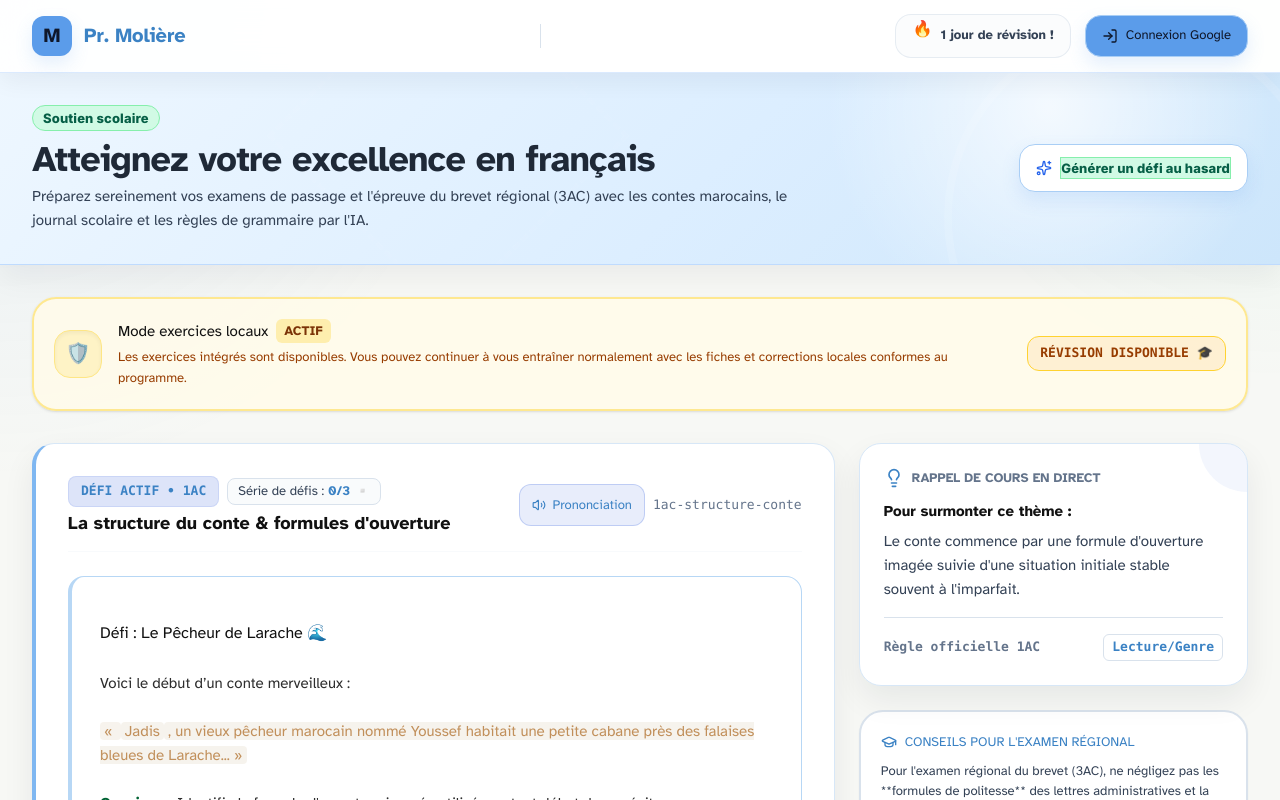
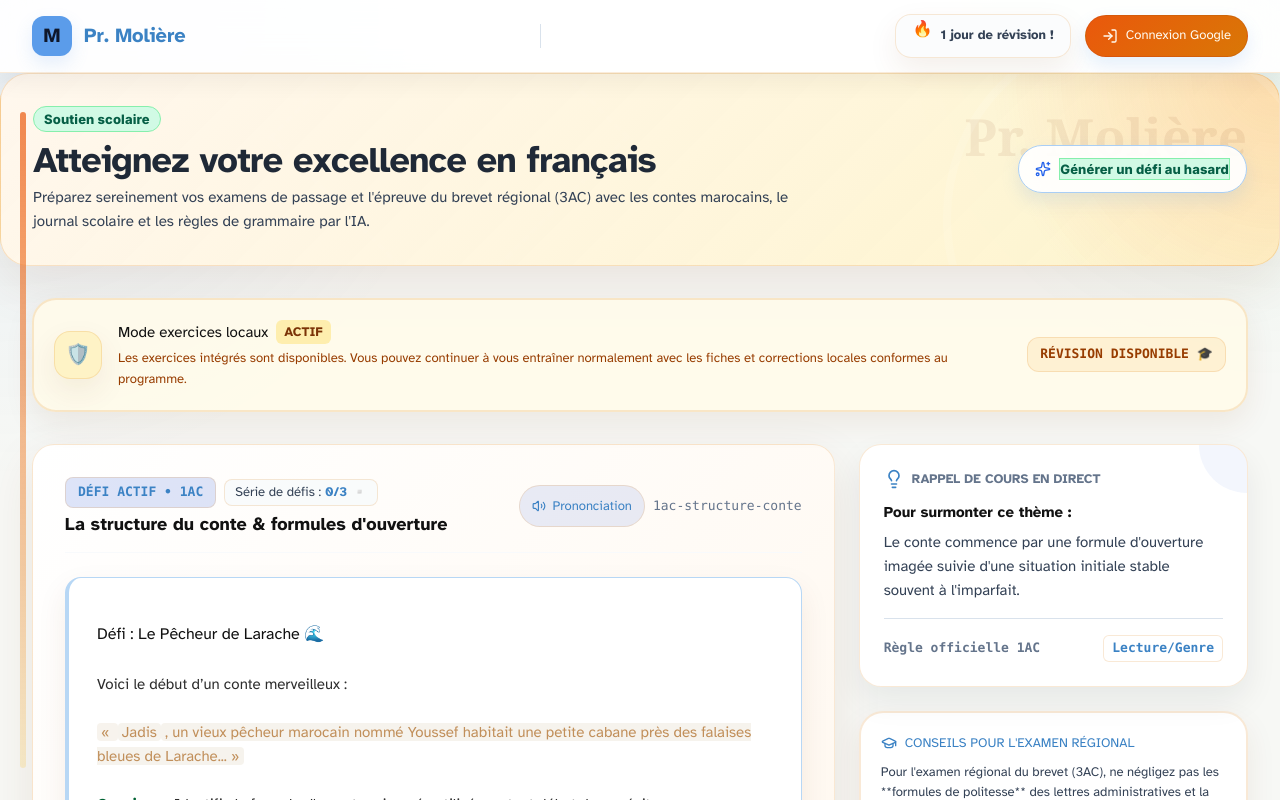
Before and after one commit to amzalha/pr-moliere, a React (Vite) app: page / in a window 1280 px wide. Shown: the top 800 px of the page. Built offline with nearby package versions, Linux system fonts and the light colour scheme; no server answers; the database is empty; a web font is replaced by a local one.

Commit message:
Improve frontend inspired premium visual layer

```diff
--- a/src/index.css
+++ b/src/index.css
@@ -953,3 +953,244 @@ header strong {
     overflow-y: visible !important;
   }
 }
+
+/* =========================================================
+   PR Moliere — couche design inspiree premium safe
+   Branche: feature/frontend-inspired-pr-moliere
+   Objectif: amelioration visuelle sans rupture fonctionnelle
+   ========================================================= */
+
+:root {
+  --pm-cream-bg: #fff8ed;
+  --pm-cream-bg-2: #f8ead5;
+  --pm-paper: rgba(255, 255, 255, 0.92);
+  --pm-paper-strong: #ffffff;
+  --pm-orange: #d97706;
+  --pm-orange-soft: #fed7aa;
+  --pm-brown: #7c2d12;
+  --pm-ink: #1f2937;
+  --pm-muted: #6b7280;
+  --pm-blue-soft: #dbeafe;
+  --pm-green-soft: #dcfce7;
+  --pm-purple-soft: #f3e8ff;
+  --pm-red-soft: #fee2e2;
+  --pm-radius-xl: 1.35rem;
+  --pm-radius-2xl: 1.75rem;
+  --pm-shadow-soft: 0 18px 50px rgba(120, 53, 15, 0.10);
+  --pm-shadow-card: 0 12px 30px rgba(120, 53, 15, 0.08);
+}
+
+html {
+  background:
+    radial-gradient(circle at top left, rgba(254, 215, 170, 0.50), transparent 34rem),
+    linear-gradient(135deg, var(--pm-cream-bg), var(--pm-cream-bg-2));
+}
+
+body {
+  background:
+    radial-gradient(circle at 12% 8%, rgba(251, 191, 36, 0.22), transparent 22rem),
+    radial-gradient(circle at 92% 18%, rgba(96, 165, 250, 0.16), transparent 24rem),
+    linear-gradient(135deg, var(--pm-cream-bg), var(--pm-cream-bg-2)) !important;
+  color: var(--pm-ink);
+}
+
+#pr-moliere-root {
+  min-height: 100vh;
+}
+
+#pr-moliere-root header {
+  backdrop-filter: blur(18px);
+  background: rgba(255, 248, 237, 0.88) !important;
+  border-bottom: 1px solid rgba(217, 119, 6, 0.14) !important;
+  box-shadow: 0 8px 26px rgba(120, 53, 15, 0.06);
+}
+
+#pr-moliere-root header h1,
+#pr-moliere-root header h2,
+#hero-banner h1,
+#hero-banner h2 {
+  letter-spacing: -0.035em;
+}
+
+#hero-banner {
+  background:
+    radial-gradient(circle at top right, rgba(251, 146, 60, 0.25), transparent 18rem),
+    linear-gradient(135deg, rgba(255, 247, 237, 0.98), rgba(254, 243, 199, 0.88)) !important;
+  border: 1px solid rgba(217, 119, 6, 0.18) !important;
+  border-radius: var(--pm-radius-2xl) !important;
+  box-shadow: var(--pm-shadow-soft) !important;
+  overflow: hidden;
+}
+
+#hero-banner::before {
+  content: "Pr. Molière";
+  position: absolute;
+  right: 2rem;
+  top: 1.4rem;
+  font-family: Georgia, "Times New Roman", serif;
+  font-size: clamp(1.6rem, 4vw, 3.4rem);
+  font-weight: 800;
+  color: rgba(124, 45, 18, 0.08);
+  pointer-events: none;
+}
+
+#pr-moliere-root main section,
+#pr-moliere-root main article,
+#pr-moliere-root main aside {
+  border-radius: var(--pm-radius-xl);
+}
+
+#pr-moliere-root .rounded-2xl,
+#pr-moliere-root .rounded-3xl {
+  box-shadow: var(--pm-shadow-card);
+}
+
+#pr-moliere-root .bg-white,
+#pr-moliere-root .bg-slate-50,
+#pr-moliere-root .bg-orange-50,
+#pr-moliere-root .bg-amber-50 {
+  background-color: var(--pm-paper) !important;
+}
+
+#pr-moliere-root .border,
+#pr-moliere-root .border-2 {
+  border-color: rgba(217, 119, 6, 0.16) !important;
+}
+
+#pr-moliere-root button {
+  border-radius: 999px;
+  font-weight: 800;
+  transition:
+    transform 0.18s ease,
+    box-shadow 0.18s ease,
+    background-color 0.18s ease,
+    border-color 0.18s ease;
+}
+
+#pr-moliere-root button:hover {
+  transform: translateY(-1px);
+  box-shadow: 0 10px 22px rgba(120, 53, 15, 0.12);
+}
+
+#pr-moliere-root button:active {
+  transform: translateY(0);
+}
+
+#pr-moliere-root button.bg-orange-600,
+#pr-moliere-root button.bg-amber-600,
+#pr-moliere-root button.bg-blue-600,
+#pr-moliere-root button.bg-blue-700,
+#pr-moliere-root button.bg-\[\#1D4ED8\],
+#pr-moliere-root button.bg-\[\#2563EB\] {
+  background: linear-gradient(135deg, #ea580c, #d97706) !important;
+  color: #fffaf0 !important;
+  border: 1px solid rgba(154, 52, 18, 0.20) !important;
+}
+
+#pr-moliere-root textarea,
+#pr-moliere-root input,
+#pr-moliere-root select {
+  border-radius: 1.1rem !important;
+  border-color: rgba(217, 119, 6, 0.22) !important;
+  background: rgba(255, 255, 255, 0.94) !important;
+  box-shadow: inset 0 1px 0 rgba(255, 255, 255, 0.65);
+}
+
+#pr-moliere-root textarea:focus,
+#pr-moliere-root input:focus,
+#pr-moliere-root select:focus {
+  outline: 3px solid rgba(251, 146, 60, 0.22) !important;
+  border-color: rgba(217, 119, 6, 0.55) !important;
+}
+
+#exercise-focus-card {
+  background:
+    linear-gradient(135deg, rgba(255, 255, 255, 0.96), rgba(255, 247, 237, 0.96)) !important;
+  border: 1px solid rgba(217, 119, 6, 0.18) !important;
+  box-shadow: var(--pm-shadow-soft) !important;
+}
+
+#pr-moliere-root [class*="grid"] > article,
+#pr-moliere-root [class*="grid"] > section {
+  transition:
+    transform 0.2s ease,
+    box-shadow 0.2s ease,
+    border-color 0.2s ease;
+}
+
+#pr-moliere-root [class*="grid"] > article:hover,
+#pr-moliere-root [class*="grid"] > section:hover {
+  transform: translateY(-2px);
+  box-shadow: 0 18px 42px rgba(120, 53, 15, 0.12);
+  border-color: rgba(217, 119, 6, 0.28) !important;
+}
+
+#pr-moliere-root .bg-blue-50 {
+  background: linear-gradient(135deg, #eff6ff, var(--pm-blue-soft)) !important;
+}
+
+#pr-moliere-root .bg-green-50 {
+  background: linear-gradient(135deg, #f0fdf4, var(--pm-green-soft)) !important;
+}
+
+#pr-moliere-root .bg-purple-50,
+#pr-moliere-root .bg-violet-50 {
+  background: linear-gradient(135deg, #faf5ff, var(--pm-purple-soft)) !important;
+}
+
+#pr-moliere-root .bg-red-50,
+#pr-moliere-root .bg-rose-50 {
+  background: linear-gradient(135deg, #fff1f2, var(--pm-red-soft)) !important;
+}
+
+#pr-moliere-root nav button,
+#pr-moliere-root header button {
+  box-shadow: none;
+}
+
+#pr-moliere-root nav button:hover,
+#pr-moliere-root header button:hover {
+  box-shadow: 0 8px 20px rgba(120, 53, 15, 0.10);
+}
+
+#pr-moliere-root [aria-label*="Tuteur"],
+#pr-moliere-root button[title*="Tuteur"] {
+  background: linear-gradient(135deg, #ea580c, #f59e0b) !important;
+  color: white !important;
+}
+
+@media (min-width: 1024px) {
+  #pr-moliere-root main {
+    position: relative;
+  }
+
+  #pr-moliere-root main::before {
+    content: "";
+    position: fixed;
+    left: 1.25rem;
+    top: 7rem;
+    width: 0.35rem;
+    height: calc(100vh - 9rem);
+    border-radius: 999px;
+    background: linear-gradient(180deg, rgba(234, 88, 12, 0.70), rgba(251, 191, 36, 0.20));
+    pointer-events: none;
+  }
+}
+
+@media (max-width: 768px) {
+  #hero-banner {
+    border-radius: 1.25rem !important;
+  }
+
+  #hero-banner::before {
+    display: none;
+  }
+
+  #pr-moliere-root button {
+    min-height: 2.65rem;
+  }
+
+  #pr-moliere-root main {
+    padding-inline: 0.75rem;
+  }
+}
```
